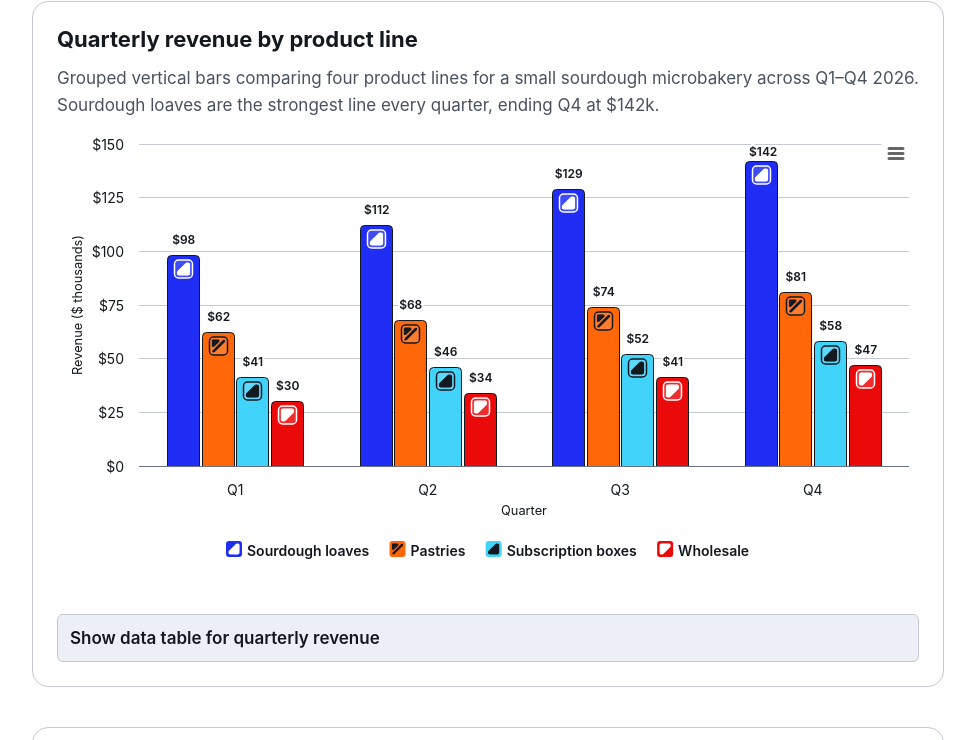
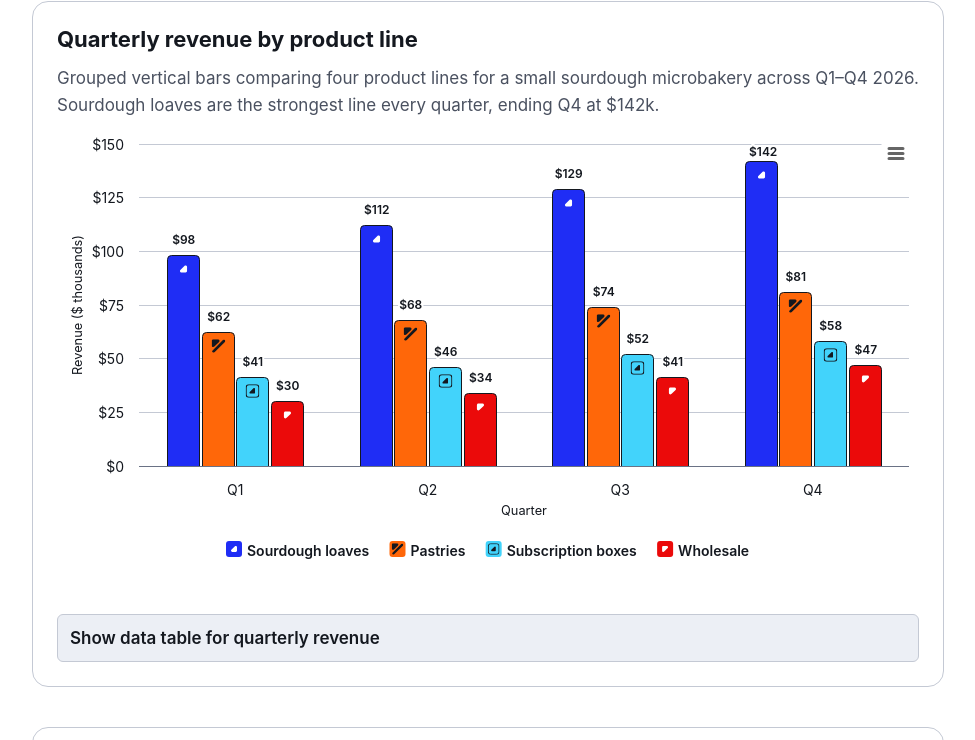
Before and after one commit to danarandall/accessible-charts-prototype, a plain HTML site: page index.html in a window 1280 px wide. Shown: the part 689-1429 px from the top of the page, without its empty margins (152-1127 px from the left). Drawn offline with Linux system fonts and the light colour scheme.

Commit message:
ColorADD refinements: light/dark shade glyphs, scale primaries, key monochrome, W12 collision
- Add light-blue and dark-blue glyphs from Figma (Rectangle 2 + wedge for
  light shade; boolean subtract for dark shade). Route light-blue and
  dark-blue palette entries to their own glyph keys instead of reusing blue.
- Extend glyph store with unified 'shapes' array so entries can mix
  rects and paths (with optional fill-rule). Update all four renderers
  (inline HTML, legend swatch HTML, chart tile overlay, legend decorator).
- Scale primary blue and red down by widening their viewBox padding so
  they render at about half the size of composite glyphs, matching the
  official ColorADD reference.
- Key section renders every glyph in monochrome black or white (picked
  per-tile luminance) instead of the palette ink, reinforcing that the
  shape identifies the color, not the color itself.
- Line chart: nudge overlapping glyphs vertically at the same week so
  the W12 purple/red collision no longer hides one behind the other.
- Remove the bounding box outline from primary glyph tile backgrounds
  on bar and pie marks (only compound primitives keep tile fills).
- Widen line chart marginRight to 220 and end-label offset to 40 so the
  series-name text no longer collides with its end-of-line glyph.

```diff
--- a/charts.js
+++ b/charts.js
@@ -20,9 +20,9 @@
   // Every entry maps a chart-fill hex to the correct ColorADD glyph key and
   // the ink color that keeps the glyph visible on that fill (≥ 4.5:1).
   const palette = {
-    'light-blue': { fill: token('--c-sky'),        glyph: 'blue',   ink: '#14181f' },
-    'blue':       { fill: token('--c-azure'),      glyph: 'blue',   ink: '#ffffff' },
-    'dark-blue':  { fill: token('--c-midnight'),   glyph: 'blue',   ink: '#ffffff' },
+    'light-blue': { fill: token('--c-sky'),        glyph: 'light-blue', ink: '#14181f' },
+    'blue':       { fill: token('--c-azure'),      glyph: 'blue',       ink: '#ffffff' },
+    'dark-blue':  { fill: token('--c-midnight'),   glyph: 'dark-blue',  ink: '#ffffff' },
     'orange':     { fill: token('--c-orange'),     glyph: 'orange', ink: '#14181f' },
     'red':        { fill: token('--c-vermillion'), glyph: 'red',    ink: '#ffffff' },
     'purple':     { fill: token('--c-plum'),       glyph: 'purple', ink: '#ffffff' }
@@ -54,14 +54,20 @@
   //   purple = blue shape + red shape
   //   green  = yellow bar + blue shape
   const glyphs = {
+    // Primary blue and red are wrapped in a larger padded viewBox so they
+    // render at roughly half the visual size of the composite shapes on the
+    // same tile — matching the ColorADD spec where primaries are smaller
+    // than their compounds. Paths are the Figma exports (viewBox origin at
+    // 0,0, extent ~55×54). We pad to a ~105×105 canvas so the shape occupies
+    // roughly half the tile width.
     blue: {
-      viewBox: '0 0 55 54',
+      viewBox: '-25 -25 105 105',
       paths: [
         'M54.6927 43.0445C54.6528 49.1348 49.6833 54.0396 43.593 53.9997L10.9771 53.7861C1.09539 53.7213 -3.71979 41.6927 3.38764 34.827L36.2126 3.11872C43.2378 -3.66748 54.9658 1.35511 54.9018 11.1225L54.6927 43.0445Z'
       ]
     },
     red: {
-      viewBox: '0 0 55 54',
+      viewBox: '-25 -25 105 105',
       paths: [
         'M2.54394e-05 11.0277C2.86631e-05 4.93728 4.9373 5.36865e-06 11.0277 1.50325e-05L43.6442 5.75229e-05C53.5261 6.88445e-05 58.4199 11.9969 51.3577 18.9089L18.7412 50.8314C11.7606 57.6635 1.22522e-07 52.7178 6.85494e-06 42.9503L2.54394e-05 11.0277Z'
       ]
@@ -92,26 +98,85 @@
         'M92.7908 84.6404C92.751 90.7256 87.7856 95.6263 81.7004 95.5864L49.112 95.3729C39.2386 95.3082 34.4275 83.2897 41.529 76.4299L74.3263 44.7483C81.3456 37.9678 93.0637 42.9861 92.9997 52.7453L92.7908 84.6404Z',
         'M74.472 2.78716C78.1882 -0.929036 84.2133 -0.929037 87.9295 2.78716C91.6457 6.50336 91.6457 12.5285 87.9295 16.2447L16.2447 87.9295C12.5685 91.6457 6.50335 91.6457 2.78715 87.9295C-0.929049 84.2133 -0.929049 78.1882 2.78715 74.472L74.472 2.78716Z'
       ]
+    },
+    // Light shade: blue wedge inside an outlined bounding box. The box is
+    // the official ColorADD light-shade indicator.
+    'light-blue': {
+      viewBox: '0 0 118 118',
+      shapes: [
+        { kind: 'rect', x: 4.5, y: 4.5, w: 109, h: 109, rx: 23.5, strokeWidth: 9, stroke: true, fill: false },
+        { kind: 'path', d: 'M80.5652 73.3672C80.5362 77.7854 76.9311 81.3436 72.5129 81.3147L40.6108 81.1057C33.4422 81.0587 29.9491 72.3326 35.1051 67.352L67.2117 36.3376C72.3081 31.4146 80.8161 35.0582 80.7697 42.1439L80.5652 73.3672Z' }
+      ]
+    },
+    // Dark shade: blue wedge cut out of a filled rounded rect (even-odd).
+    'dark-blue': {
+      viewBox: '0 0 118 118',
+      shapes: [
+        { kind: 'path', d: 'M90 0C105.464 0 118 12.536 118 28V90C118 105.464 105.464 118 90 118H28C12.536 118 0 105.464 0 90V28C0 12.536 12.536 0 28 0H90ZM80.7695 42.1436C80.8157 35.0581 72.3082 31.415 67.2119 36.3379L35.1055 67.3516C29.9495 72.3321 33.442 81.0581 40.6104 81.1055L72.5127 81.3145C76.9309 81.3434 80.5365 77.7854 80.5654 73.3672L80.7695 42.1436Z', fillRule: 'evenodd' }
+      ]
     }
   };
 
-  // Build a fully-colored inline SVG for a given glyph key. Returned SVG uses
-  // the glyph's own viewBox and paints every path in `ink`. When called for a
-  // legend swatch, no outline is added (the swatch's border comes from CSS).
+  // Normalize any glyph entry to a single `shapes` array of primitives. This
+  // lets primaries (paths) and light/dark variants (rect+path with even-odd)
+  // share the same rendering code paths.
+  function glyphShapes(key) {
+    const g = glyphs[key];
+    if (!g) return null;
+    if (g.shapes) return { viewBox: g.viewBox, shapes: g.shapes };
+    return {
+      viewBox: g.viewBox,
+      shapes: (g.paths || []).map((d) => ({ kind: 'path', d: d }))
+    };
+  }
+
+  // Serialize one shape primitive to an SVG string, painted in ink. `strokeInk`
+  // defaults to `ink` for shapes that stroke.
+  function shapeToSvgString(s, ink) {
+    if (s.kind === 'rect') {
+      const stroke = s.stroke ? ink : 'none';
+      const fill = s.fill ? ink : 'none';
+      const rx = s.rx != null ? ` rx="${s.rx}"` : '';
+      const sw = s.strokeWidth != null ? ` stroke-width="${s.strokeWidth}"` : '';
+      return `<rect x="${s.x}" y="${s.y}" width="${s.w}" height="${s.h}"${rx} fill="${fill}" stroke="${stroke}"${sw}/>`;
+    }
+    const fr = s.fillRule ? ` fill-rule="${s.fillRule}"` : '';
+    return `<path d="${s.d}" fill="${ink}"${fr}/>`;
+  }
+
+  // Serialize one shape into a DOM SVGElement (for injection into a live SVG).
+  function shapeToSvgElement(s, ink, svgNs) {
+    if (s.kind === 'rect') {
+      const el = document.createElementNS(svgNs, 'rect');
+      el.setAttribute('x', String(s.x));
+      el.setAttribute('y', String(s.y));
+      el.setAttribute('width', String(s.w));
+      el.setAttribute('height', String(s.h));
+      if (s.rx != null) el.setAttribute('rx', String(s.rx));
+      el.setAttribute('fill', s.fill ? ink : 'none');
+      el.setAttribute('stroke', s.stroke ? ink : 'none');
+      if (s.strokeWidth != null) el.setAttribute('stroke-width', String(s.strokeWidth));
+      return el;
+    }
+    const el = document.createElementNS(svgNs, 'path');
+    el.setAttribute('d', s.d);
+    el.setAttribute('fill', ink);
+    if (s.fillRule) el.setAttribute('fill-rule', s.fillRule);
+    return el;
+  }
+
+  // Build a fully-colored inline SVG for a given glyph key. Painted in `ink`.
   // The `includeOutline` and `outlineColor` args are kept for API stability
   // with earlier renderers but currently ignored — the official ColorADD
-  // primaries have no bounding box; a box would misread as a light-shade
-  // variant.
+  // primaries have no bounding box on their own; the light-shade glyphs
+  // include the box natively in their shapes array.
   function glyphToSvg(key /*, includeOutline, ink, outlineColor */) {
-    // Reorder args by position; last arg is ink.
     const args = arguments;
     const ink = args[2] || '#000000';
-    const g = glyphs[key];
+    const g = glyphShapes(key);
     if (!g) return `<svg xmlns="http://www.w3.org/2000/svg" viewBox="0 0 24 24"></svg>`;
-    const paths = g.paths
-      .map((d) => `<path d="${d}" fill="${ink}"/>`)
-      .join('');
-    return `<svg xmlns="http://www.w3.org/2000/svg" viewBox="${g.viewBox}">${paths}</svg>`;
+    const body = g.shapes.map((s) => shapeToSvgString(s, ink)).join('');
+    return `<svg xmlns="http://www.w3.org/2000/svg" viewBox="${g.viewBox}">${body}</svg>`;
   }
 
   // Convert an SVG string into a CSS `url()` value suitable for background-image.
@@ -126,17 +191,15 @@
   // second cue (symbol) as the marks in the chart itself.
   // ---------------------------------------------------------------------------
   function legendSwatchHtml(key, fill) {
-    const g = glyphs[key];
+    const g = glyphShapes(key);
     if (!g) return '';
-    const paths = g.paths
-      .map((d) => '<path d="' + d + '" fill="#ffffff"/>')
-      .join('');
+    const body = g.shapes.map((s) => shapeToSvgString(s, '#ffffff')).join('');
     return (
       '<span aria-hidden="true" class="la-legend-swatch">' +
         '<svg viewBox="' + g.viewBox + '" width="18" height="18" ' +
           'preserveAspectRatio="xMidYMid meet" focusable="false" ' +
           'style="background:' + fill + ';border-radius:3px;padding:2px;">' +
-          paths +
+          body +
         '</svg>' +
       '</span>'
     );
@@ -151,9 +214,21 @@
   // per class), so we can pick it up with getComputedStyle.
   const readInk = (el) => getComputedStyle(el).color || '#ffffff';
 
+  // Key section swatches render the glyph in monochrome (black or white —
+  // whichever has more contrast against the tile). This reinforces the
+  // ColorADD principle: the shape is the identifier, not the color. The ink
+  // is not tied to the palette's series ink; it's picked purely for legibility.
+  const rgbLuma = (rgb) => {
+    const m = rgb.match(/rgba?\(([^)]+)\)/);
+    if (!m) return 1;
+    const [r, g, b] = m[1].split(',').map((v) => parseFloat(v) / 255);
+    const lin = (c) => (c <= 0.03928 ? c / 12.92 : Math.pow((c + 0.055) / 1.055, 2.4));
+    return 0.2126 * lin(r) + 0.7152 * lin(g) + 0.0722 * lin(b);
+  };
   document.querySelectorAll('.swatch[data-symbol]').forEach((el) => {
     const key = el.getAttribute('data-symbol');
-    const ink = readInk(el);
+    const bg = getComputedStyle(el).backgroundColor;
+    const ink = rgbLuma(bg) > 0.4 ? '#000000' : '#ffffff';
     const svg = glyphToSvg(key, true, ink, ink);
     el.style.setProperty('--glyph', svgBgUrl(svg));
   });
@@ -180,26 +255,21 @@
     const half = size / 2;
     const group = renderer.g().attr({ zIndex: 6 }).add();
 
-    // Background tile: when we are drawing over a colored plot mark (bar top,
-    // pie slice) we pass tileFill = null and rely on the mark's own color; the
-    // subtle overlay softens the glyph's edges. On the line chart we pass the
-    // series color so the glyph sits on its own colored tile.
-    renderer
-      .rect(cx - half, cy - half, size, size, 4)
-      .attr({
-        fill: tileFill || 'rgba(255,255,255,0.15)',
-        stroke: ink,
-        'stroke-width': 1.5
-      })
-      .add(group);
+    // Background tile: for bar tops and pie slices, tileFill is null and we
+    // draw the glyph directly on the mark's own color — no bounding box. On
+    // the line chart we pass the series color so the glyph sits on a colored
+    // tile with no outline (the tile itself acts as the marker).
+    if (tileFill) {
+      renderer
+        .rect(cx - half, cy - half, size, size, 4)
+        .attr({ fill: tileFill, stroke: 'none' })
+        .add(group);
+    }
 
-    const g = glyphs[key];
+    const g = glyphShapes(key);
     if (g) {
-      // Insert a nested <svg> inside the group so the glyph paths render in
-      // their own native viewBox coordinate system; the outer <svg> handles
-      // the placement and scaling for us.
       const svgNs = 'http://www.w3.org/2000/svg';
-      const pad = size * 0.12; // leave 12% margin so shape doesn't kiss the tile edge
+      const pad = size * 0.12;
       const inner = document.createElementNS(svgNs, 'svg');
       inner.setAttribute('x', String(cx - half + pad));
       inner.setAttribute('y', String(cy - half + pad));
@@ -207,12 +277,7 @@
       inner.setAttribute('height', String(size - pad * 2));
       inner.setAttribute('viewBox', g.viewBox);
       inner.setAttribute('preserveAspectRatio', 'xMidYMid meet');
-      g.paths.forEach((d) => {
-        const p = document.createElementNS(svgNs, 'path');
-        p.setAttribute('d', d);
-        p.setAttribute('fill', ink);
-        inner.appendChild(p);
-      });
+      g.shapes.forEach((s) => inner.appendChild(shapeToSvgElement(s, ink, svgNs)));
       group.element.appendChild(inner);
     }
 
@@ -231,6 +296,10 @@
       state.marks.forEach((m) => m.destroy());
       state.marks = [];
 
+      // Track placed line-chart glyph tiles per index (week) so we can
+      // vertically nudge later series whose y overlaps an earlier one.
+      const placed = new Map(); // pointIndex -> [{cx, cy, size}]
+
       chart.series.forEach((s) => {
         if (!s.visible) return;
         s.points.forEach((p, i) => {
@@ -240,12 +309,11 @@
           if (size <= 0) return;
 
           let cx, cy;
+          const isLineFamily = s.type === 'line' || s.type === 'spline' || s.type === 'area';
           if (s.type === 'column' || s.type === 'bar') {
             if (!p.shapeArgs) return;
             const box = p.shapeArgs;
             cx = box.x + box.width / 2 + chart.plotLeft;
-            // Anchor just below the top edge of the bar; if the bar is too
-            // short we skip (size 0).
             const inset = Math.min(size * 0.75, box.height * 0.35);
             cy = box.y + inset + chart.plotTop;
           } else if (s.type === 'pie') {
@@ -255,11 +323,31 @@
             const r = (shape.innerR + shape.r) / 2;
             cx = shape.x + Math.cos(midAngle) * r;
             cy = shape.y + Math.sin(midAngle) * r;
-          } else if (s.type === 'line' || s.type === 'spline' || s.type === 'area') {
-            // Line points have plotX / plotY in plot-relative coordinates.
+          } else if (isLineFamily) {
             if (p.plotX == null || p.plotY == null || p.isNull) return;
             cx = p.plotX + chart.plotLeft;
             cy = p.plotY + chart.plotTop;
+
+            // Collision avoidance: if another line-family glyph was already
+            // placed at the same x-index within one glyph-height, nudge this
+            // one up or down until it clears.
+            const nudge = size + 4;
+            const bucket = placed.get(i) || [];
+            const baseCy = cy;
+            // Try offsets: 0, -nudge, +nudge, -2*nudge, +2*nudge, -3*nudge.
+            const offsets = [0, -nudge, nudge, -2 * nudge, 2 * nudge, -3 * nudge];
+            for (const off of offsets) {
+              const candidate = baseCy + off;
+              const conflict = bucket.find(
+                (m) => Math.abs(m.cx - cx) < size && Math.abs(m.cy - candidate) < size
+              );
+              if (!conflict) {
+                cy = candidate;
+                break;
+              }
+            }
+            bucket.push({ cx, cy, size });
+            placed.set(i, bucket);
           } else {
             return;
           }
@@ -267,13 +355,7 @@
           const ink = opts.inkForPoint
             ? opts.inkForPoint(s, p, i)
             : opts.ink;
-          // For line-family series, give the glyph its own colored tile using
-          // the series color; otherwise let it sit transparently over the bar
-          // or pie fill.
-          const tileFill =
-            (s.type === 'line' || s.type === 'spline' || s.type === 'area')
-              ? s.color
-              : null;
+          const tileFill = isLineFamily ? s.color : null;
           const mark = drawColorAddGlyph(chart, cx, cy, size, key, ink, tileFill);
           state.marks.push(mark);
         });
@@ -329,7 +411,7 @@
         const cx = sx + sw / 2;
         const cy = sy + sh / 2;
 
-        const glyph = glyphs[key];
+        const glyph = glyphShapes(key);
         if (!glyph) return;
 
         // Build a nested <svg> holding the glyph paths in their own native
@@ -346,12 +428,7 @@
         inner.setAttribute('height', String(size - pad * 2));
         inner.setAttribute('viewBox', glyph.viewBox);
         inner.setAttribute('preserveAspectRatio', 'xMidYMid meet');
-        glyph.paths.forEach((d) => {
-          const p = document.createElementNS(svgNs, 'path');
-          p.setAttribute('d', d);
-          p.setAttribute('fill', ink);
-          inner.appendChild(p);
-        });
+        glyph.shapes.forEach((s) => inner.appendChild(shapeToSvgElement(s, ink, svgNs)));
         parent.appendChild(inner);
 
         state.marks.push({
```
Also changed, not shown: index.html (+5 -5 lines).
